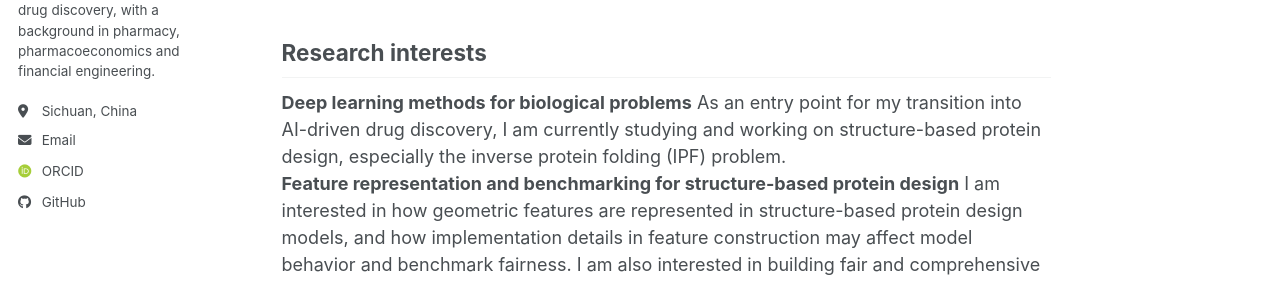
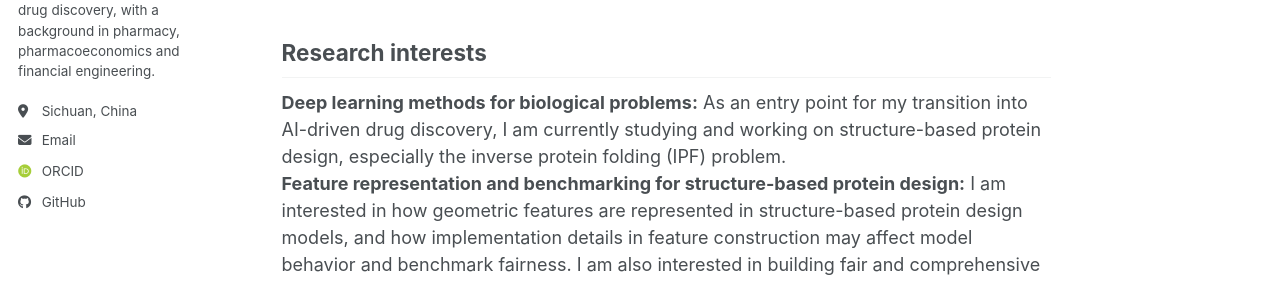
Before and after one commit to Zhangke123jimu/Zhangke123jimu.github.io, a Jekyll site: the page built from _pages/about.md, in a window 1280 px wide and 1339 px high. Shown: the part 335-617 px from the top of the window. Built offline with Jekyll 4.4.1, drawn with Linux system fonts in a browser that asks for light colours; some web fonts are replaced; a script bundle is joined from its source files by our own code; library files that are not in the unit come from our copies.

```diff
--- a/_pages/about.md
+++ b/_pages/about.md
@@ -16,8 +16,8 @@ I am **Ke Zhang**, I earned dual bachelor's degrees in Pharmacy and Financial En
 
 Research interests
 ------
-**Deep learning methods for biological problems** As an entry point for my transition into AI-driven drug discovery, I am currently studying and working on structure-based protein design, especially the inverse protein folding (IPF) problem. \
-**Feature representation and benchmarking for structure-based protein design** I am interested in how geometric features are represented in structure-based protein design models, and how implementation details in feature construction may affect model behavior and benchmark fairness. I am also interested in building fair and comprehensive benchmarks to evaluate model performance under consistent input, preprocessing, and output settings.
+**Deep learning methods for biological problems:** As an entry point for my transition into AI-driven drug discovery, I am currently studying and working on structure-based protein design, especially the inverse protein folding (IPF) problem. \
+**Feature representation and benchmarking for structure-based protein design:** I am interested in how geometric features are represented in structure-based protein design models, and how implementation details in feature construction may affect model behavior and benchmark fairness. I am also interested in building fair and comprehensive benchmarks to evaluate model performance under consistent input, preprocessing, and output settings.
 
 Education
 ------
```
